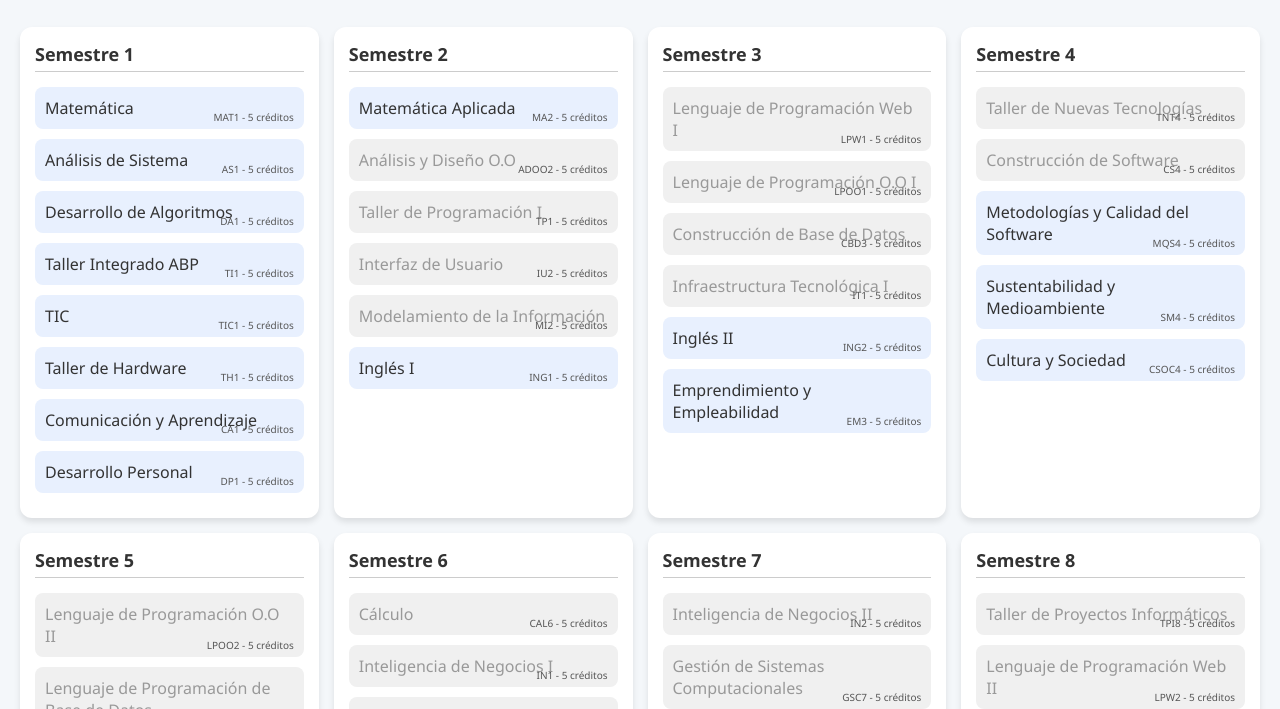
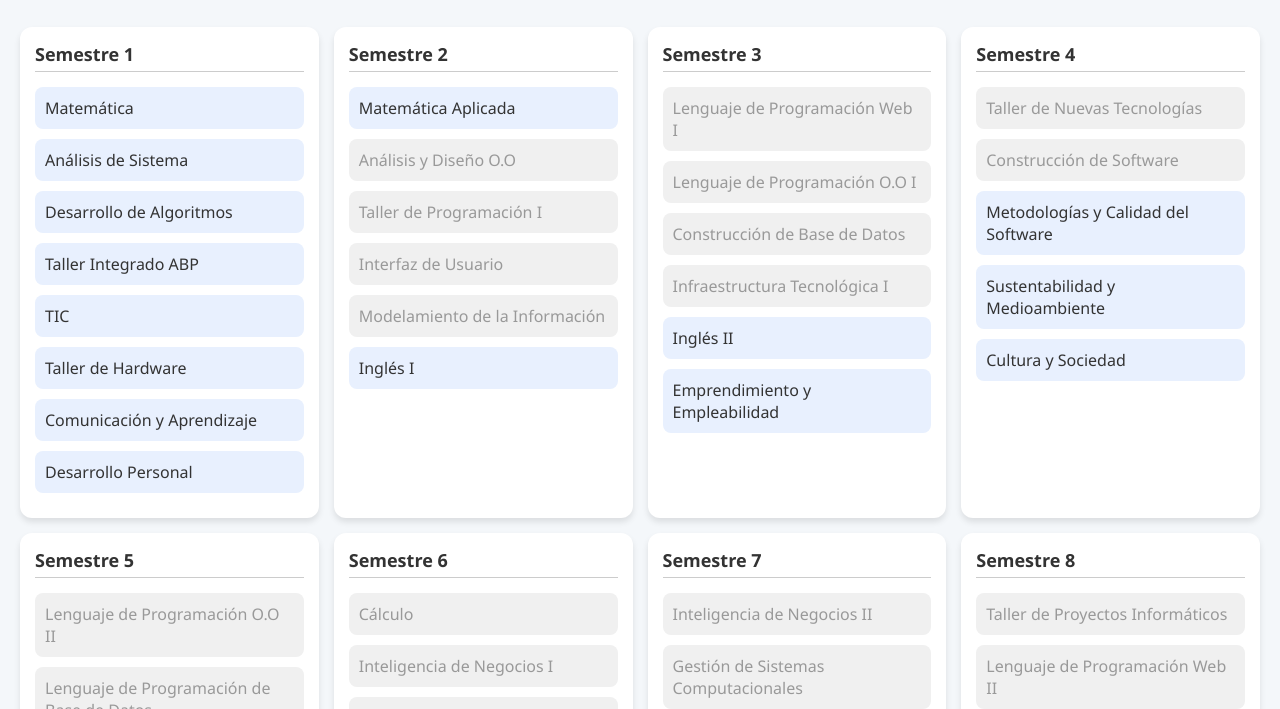
Before and after one commit to allys081/MallaCurtricular, a plain HTML site: page index.html in a window 1280 px wide. Shown: the part 87-796 px from the top of the page. Drawn offline with Linux system fonts and the light colour scheme.

Commit message:
Update index.html

```diff
--- a/index.html
+++ b/index.html
@@ -52,13 +52,10 @@
       pointer-events: none;
     }
     .materia small {
-      position: absolute;
-      bottom: 5px;
-      right: 10px;
-      font-size: 10px;
-      color: #555;
+      display: none;
     }
   </style>
+
 </head>
 <body>
   <h1>Malla Curricular - Ingeniería en Informática</h1>
```
